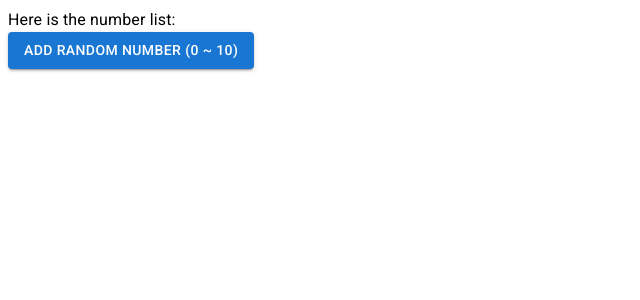
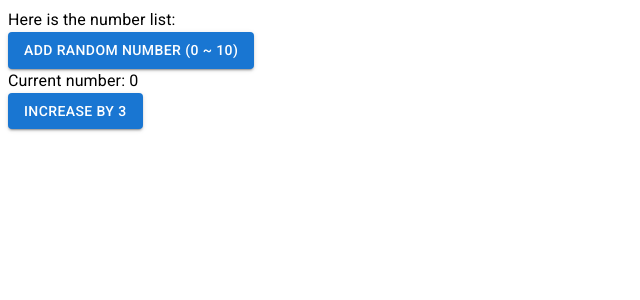
Before and after one commit to EnderWolf50/advanced-web, a Next.js app: page / in a window 1280 px wide. Shown: the top 300 px of the page, without its empty margins (0-640 px from the left). Built offline with nearby package versions, Linux system fonts and the light colour scheme.

Commit message:
feat: add another component to explain a part of concept of `setState`-like function
ref: https://react.dev/reference/react/useState#setstate

```diff
--- a/app/page.tsx
+++ b/app/page.tsx
@@ -1,5 +1,11 @@
+import { IncreaseThreeButton } from "@/components/increase-three-button";
 import { RandomNumberButton } from "@/components/random-number-button";
 
 export default function Home() {
-  return <RandomNumberButton />;
+  return (
+    <div>
+      <RandomNumberButton />
+      <IncreaseThreeButton />
+    </div>
+  );
 }
--- /dev/null
+++ b/components/increase-three-button.tsx
@@ -0,0 +1,31 @@
+"use client";
+
+import { useState } from "react";
+import { Button, Typography } from "@mui/material";
+
+export const IncreaseThreeButton = () => {
+  const [number, setNumber] = useState(0);
+
+  const handleIncrease = () => {
+    // 由於 number 在 setNumber 後不會馬上被更新，所以這裡的結果會跟預期的不同
+    // setNumber(number + 1);
+    // setNumber(number + 1);
+    // setNumber(number + 1);
+
+    // 這裡將 callback function 傳給 setNumber，React 會在執行更新時自動呼叫，並將 "上一次更新後的值" 作為第一個參數傳入
+    setNumber((prev) => prev + 1);
+    setNumber((prev) => prev + 1);
+    setNumber((prev) => prev + 1);
+
+    // 通常只要 setState 動作與上一次相關，就會使用 callback function 的寫法，確保接收到的 state 是最新的
+  };
+
+  return (
+    <div>
+      <Typography>Current number: {number}</Typography>
+      <Button variant="contained" onClick={handleIncrease}>
+        Increase by 3
+      </Button>
+    </div>
+  );
+};
```
